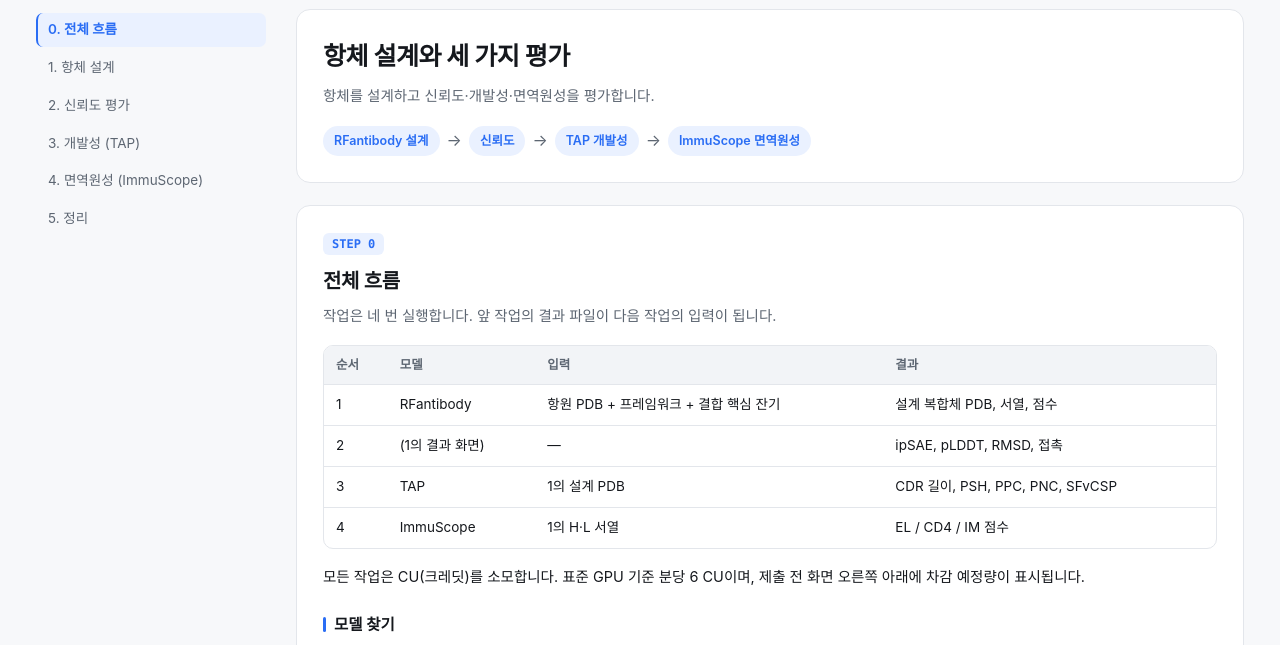
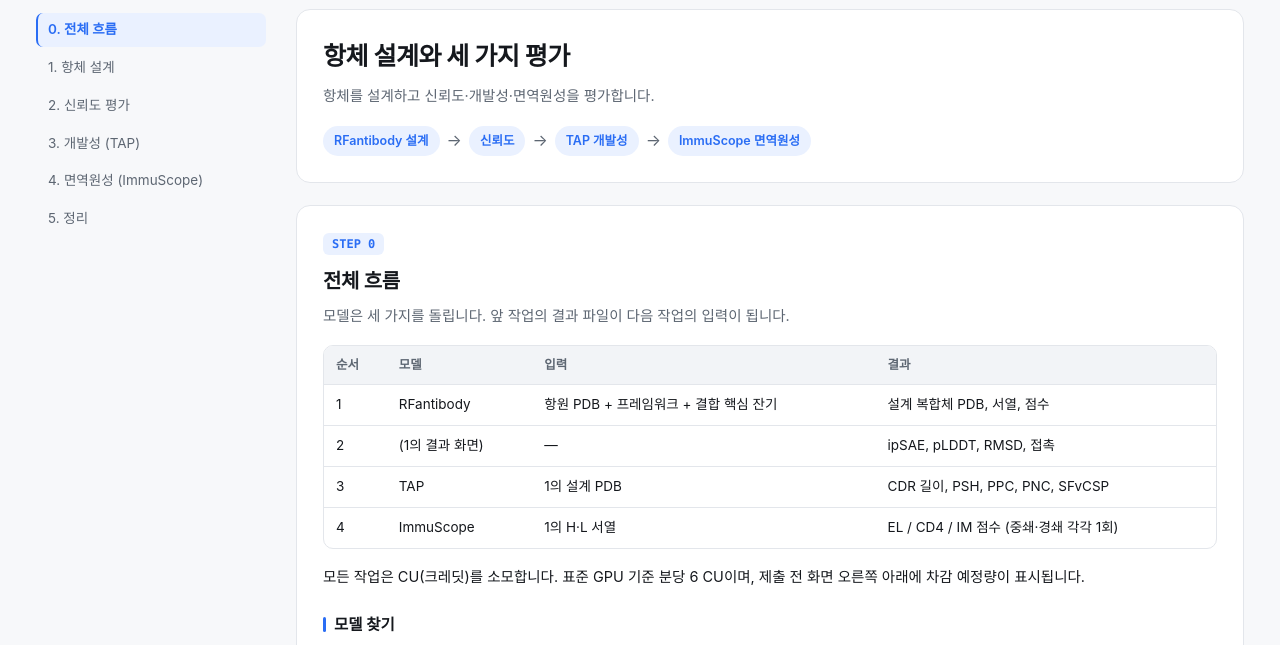
Before and after one commit to irisuniflora/antibody-design-manual, a plain HTML site: page index.html in a window 1280 px wide. Shown: the part 75-720 px from the top of the page. Drawn offline with Linux system fonts and the light colour scheme.

Commit message:
검증 반영: ipSAE 0.65 합격선 일관화, TAP AMBER 추가, 플랜 상한 명시
- STEP 5 예시표를 ipSAE 0.65 기준에 맞게 전원 탈락 사례로 정정
- TAP Flag에 AMBER 등급과 Total CDR Length 구간(54/60) 추가
- 생성할 디자인 수 무료·베이직 플랜 상한 5 명시
- "작업 네 번" 문장을 모델 세 개 + ImmuScope 2회로 정정
- 좌표 파일 저장 버튼과 TAP 입력 경로 구분

Co-Authored-By: Claude Opus 5 <noreply@anthropic.com>

```diff
--- a/index.html
+++ b/index.html
@@ -183,8 +183,8 @@ sections:[
  id:'overview', num:'STEP 0',
  nav:{ko:'0. 전체 흐름', zh:'0. 全流程'},
  h2:{ko:'전체 흐름', zh:'全流程'},
- lede:{ko:'작업은 네 번 실행합니다. 앞 작업의 결과 파일이 다음 작업의 입력이 됩니다.',
-       zh:'共运行四次作业。前一次的结果文件是下一次的输入。'},
+ lede:{ko:'모델은 세 가지를 돌립니다. 앞 작업의 결과 파일이 다음 작업의 입력이 됩니다.',
+       zh:'共运行三个模型。前一次的结果文件是下一次的输入。'},
  blocks:[
   {table:{
     head:{ko:['순서','모델','입력','결과'], zh:['顺序','模型','输入','结果']},
@@ -192,11 +192,11 @@ sections:[
       ko:[['1','RFantibody','항원 PDB + 프레임워크 + 결합 핵심 잔기','설계 복합체 PDB, 서열, 점수'],
           ['2','(1의 결과 화면)','—','<span class="nw">ipSAE</span>, pLDDT, RMSD, 접촉'],
           ['3','TAP','1의 설계 PDB','CDR 길이, PSH, PPC, PNC, SFvCSP'],
-          ['4','ImmuScope','1의 H·L 서열','EL / CD4 / IM 점수']],
+          ['4','ImmuScope','1의 H·L 서열','EL / CD4 / IM 점수 (중쇄·경쇄 각각 1회)']],
       zh:[['1','RFantibody','抗原 PDB + 框架 + 结合关键残基','设计复合物 PDB、序列、分数'],
           ['2','（第 1 步的结果界面）','—','<span class="nw">ipSAE</span>、pLDDT、RMSD、接触'],
           ['3','TAP','第 1 步的设计 PDB','CDR 长度、PSH、PPC、PNC、SFvCSP'],
-          ['4','ImmuScope','第 1 步的 H·L 序列','EL / CD4 / IM 分数']]}}},
+          ['4','ImmuScope','第 1 步的 H·L 序列','EL / CD4 / IM 分数（重链轻链各运行一次）']]}}},
   {p:{ko:'모든 작업은 CU(크레딧)를 소모합니다. 표준 GPU 기준 분당 6 CU이며, 제출 전 화면 오른쪽 아래에 차감 예정량이 표시됩니다.',
       zh:'所有作业都会消耗 CU（额度）。标准 GPU 为每分钟 6 CU，提交前界面右下角会显示预计扣除量。'}},
 
@@ -263,12 +263,12 @@ sections:[
   {shot:{id:'05-rfab-params',
     cap:{ko:'기본값 그대로 실행해도 됩니다. 아래 네 개만 의미를 알아 두면 충분합니다.',
          zh:'可以直接用默认值运行。只需了解下面四项的含义。'},
-    items:{ko:['<b>생성할 디자인 수</b> (기본 1) — 만들 설계 개수입니다. 늘리면 좋은 후보가 나올 확률이 오르지만 시간과 CU도 같이 늘어납니다.',
+    items:{ko:['<b>생성할 디자인 수</b> (기본 1) — 만들 설계 개수입니다. 늘리면 좋은 후보가 나올 확률이 오르지만 시간과 CU도 같이 늘어납니다. 무료·베이직 플랜은 <b>최대 5</b>이며, 넘기면 제출이 거절됩니다.',
                '<b>설계 조기 종료 기준</b> (기본 5) — 결합 핵심 잔기와 충분히 가까워지면 멈추는 기준입니다.',
                '<b>설계 과정 스텝 수</b> (기본 50) — 키우면 느려지는 대신 정교해집니다.',
                '<b>서열 설계 모델</b> (기본 ProteinMPNN) — 항체에 특화된 <code>AbMPNN</code>, <code>AntiBMPNN</code>으로 바꿔 비교할 수 있습니다.',
                '<b>분석 시작</b> — 누르면 작업이 제출됩니다.'],
-           zh:['<b>生成设计数</b>（默认 1）— 要生成的设计数量。增加可提高出好候选的概率，但时间与 CU 也同比增加。',
+           zh:['<b>生成设计数</b>（默认 1）— 要生成的设计数量。增加可提高出好候选的概率，但时间与 CU 也同比增加。免费与基础套餐<b>最多为 5</b>，超过则提交会被拒绝。',
                '<b>提前终止标准</b>（默认 5）— 与结合关键残基足够接近时停止的判据。',
                '<b>设计过程步数</b>（默认 50）— 增大则更慢但更精细。',
                '<b>序列设计模型</b>（默认 ProteinMPNN）— 可改为抗体专用的 <code>AbMPNN</code>、<code>AntiBMPNN</code> 进行比较。',
@@ -360,9 +360,9 @@ sections:[
   {shot:{id:'09-sequence-copy',
     cap:{ko:'3D 화면 아래 서열 영역에서 체인별로 꺼낼 수 있습니다.', zh:'在 3D 画面下方的序列区域可按链导出。'},
     items:{ko:['<b>체인 선택</b> — <code>H</code>(중쇄) 또는 <code>L</code>(경쇄)를 누릅니다. <code>A</code>는 항원입니다.',
-               '<b>서열 복사</b> — 선택한 체인의 서열이 복사됩니다. ImmuScope에 그대로 붙여 넣습니다. 옆의 <code>좌표 파일 저장</code>으로 구조 파일을 받습니다.'],
+               '<b>서열 복사</b> — 선택한 체인의 서열이 복사됩니다. ImmuScope에 그대로 붙여 넣습니다. 옆의 <code>좌표 파일 저장</code>은 지금 보고 있는 구조를 내 컴퓨터에 받는 기능입니다. TAP에 넣을 구조는 이 버튼이 아니라 STEP 3에서 <code>결과</code> 폴더의 파일을 직접 고릅니다.'],
            zh:['<b>选择链</b> — 点击 <code>H</code>（重链）或 <code>L</code>（轻链）。<code>A</code> 是抗原。',
-               '<b>复制序列</b> — 复制所选链的序列，可直接粘贴到 ImmuScope。旁边的 <code>保存坐标文件</code> 可下载结构文件。']}}},
+               '<b>复制序列</b> — 复制所选链的序列，可直接粘贴到 ImmuScope。旁边的 <code>保存坐标文件</code> 用于把当前查看的结构下载到本机。送入 TAP 的结构不走这个按钮，而是在 STEP 3 从 <code>结果</code> 文件夹中直接选取。']}}},
   {bad:{ttl:{ko:'반드시 best 구조를 씁니다', zh:'必须使用 best 结构'},
         body:{ko:'결과 폴더에는 중간 산출물이 여러 개 들어 있습니다. 이 중 이름이 <code>_best.pdb</code>로 끝나는 파일만 <b>마지막 refolding(재접힘) 검증까지 끝난 최종 구조</b>입니다. 다음 단계에서 구조를 꺼낼 때는 항상 이 파일을 기준으로 합니다.',
               zh:'结果文件夹中含有多个中间产物。其中只有文件名以 <code>_best.pdb</code> 结尾的，才是<b>完成最后 refolding（重折叠）验证的最终结构</b>。后续步骤取用结构时，一律以该文件为准。'}}}
@@ -416,23 +416,23 @@ sections:[
     cap:{ko:'<code>tap_report_metrics.csv</code>. 오른쪽 위 <code>Download All</code>로 원본 파일을 받을 수 있습니다.',
          zh:'<code>tap_report_metrics.csv</code>。可用右上角 <code>Download All</code> 下载原始文件。'},
     items:{ko:['<b>Value</b> — 측정값입니다. 예시에서 PSH는 202.62입니다.',
-               '<b>Flag</b> — 판정입니다. <span class="g">GREEN</span>은 통과, <span class="r">RED</span>는 위험입니다. 예시에서는 PSH 하나만 RED입니다.',
+               '<b>Flag</b> — 판정입니다. <span class="g">GREEN</span>은 통과, <span class="a">AMBER</span>는 경계, <span class="r">RED</span>는 위험입니다. 예시에서는 PSH 하나만 RED입니다.',
                '<b>Threshold</b> — 판정 기준입니다. <code>PSH &gt; 173.8 (Red - too high)</code>이므로 202.62는 기준을 넘었습니다.',
                '<b>보기 전환</b> — 표 아이콘과 그래프 아이콘을 눌러 아래 다섯 개 그래프로 넘어갑니다.'],
            zh:['<b>Value</b> — 测量值。示例中 PSH 为 202.62。',
-               '<b>Flag</b> — 判定。<span class="g">GREEN</span> 为通过，<span class="r">RED</span> 为危险。示例中只有 PSH 为 RED。',
+               '<b>Flag</b> — 判定。<span class="g">GREEN</span> 为通过，<span class="a">AMBER</span> 为临界，<span class="r">RED</span> 为危险。示例中只有 PSH 为 RED。',
                '<b>Threshold</b> — 判定标准。因为 <code>PSH &gt; 173.8 (Red - too high)</code>，所以 202.62 已超标。',
                '<b>切换视图</b> — 点击表格图标与图表图标，可切换到下面的五张图。']}}},
   {bad:{ttl:{ko:'RED가 하나라도 있으면', zh:'只要出现一个 RED'},
-        body:{ko:'그 후보는 우선순위를 낮춥니다. 어떤 지표가 RED인지가 다음 설계에서 바꿀 항목을 알려 줍니다. 아래 대응표를 참고합니다.',
-              zh:'降低该候选的优先级。哪个指标为 RED，就指明了下次设计要修改的项目。参见下面的对照表。'}}},
+        body:{ko:'그 후보는 우선순위를 낮춥니다. 어떤 지표가 RED인지가 다음 설계에서 바꿀 항목을 알려 줍니다. 아래 대응표를 참고합니다. AMBER는 경계값이므로 바로 탈락시키지 않고 다른 후보와 비교합니다.',
+              zh:'降低该候选的优先级。哪个指标为 RED，就指明了下次设计要修改的项目。参见下面的对照表。AMBER 属临界值，不必直接淘汰，与其他候选比较即可。'}}},
 
   {h3:{ko:'결과 읽기 · 분포 그래프', zh:'解读结果 · 分布图'}},
   {p:{ko:'표의 숫자를 임상 항체들과 비교해 보여 줍니다. 파란 분포는 임상 항체들(TABS), <b class="g">초록 세로선</b>은 내 설계입니다. <b class="a">주황 점선</b>을 넘으면 주의, <b class="r">빨간 점선</b>을 넘으면 위험입니다.',
       zh:'将表中数值与临床抗体作对比展示。蓝色分布是临床抗体（TABS），<b class="g">绿色竖线</b>是本设计。越过<b class="a">橙色虚线</b>需注意，越过<b class="r">红色虚线</b>为危险。'}},
   {gal:[
     {id:'13a-tap-cdrlen', t:{ko:'Total CDR Length', zh:'Total CDR Length'},
-      d:{ko:'여섯 CDR 길이의 합. 너무 길면 응집 위험이 커집니다.', zh:'六个 CDR 长度之和。过长则聚集风险增大。'}},
+      d:{ko:'여섯 CDR 길이의 합. 54 미만 통과, 54–60 경계, 60 초과 위험입니다.', zh:'六个 CDR 长度之和。低于 54 通过，54–60 临界，超过 60 为危险。'}},
     {id:'13b-tap-psh', t:{ko:'PSH', zh:'PSH'},
       d:{ko:'CDR 주변 표면 소수성. 예시에서는 초록선이 빨간 점선 바깥에 있어 위험합니다.', zh:'CDR 周围表面疏水性。示例中绿线位于红色虚线之外，属危险。'}},
     {id:'13c-tap-ppc', t:{ko:'PPC', zh:'PPC'},
@@ -542,15 +542,18 @@ sections:[
   {table:{
     head:{ko:['후보','pLDDT','ipSAE','CDR 최저 pLDDT','TAP','IM 0.5 초과 구간','판정'],
           zh:['候选','pLDDT','ipSAE','CDR 最低 pLDDT','TAP','IM 超过 0.5 的区段','判定']},
-    rows:{ko:[['RFantibody_1','88.2','0.267','—','—','—','<span class="g">1순위</span>'],
-              ['RFantibody_4','89.5','0.028','58.5 (L2)','PSH 범위 밖','—','<span class="a">보류</span>'],
-              ['RFantibody_0','89.2','0.012','—','—','—','<span class="r">제외</span>']],
-           zh:[['RFantibody_1','88.2','0.267','—','—','—','<span class="g">第 1 顺位</span>'],
-               ['RFantibody_4','89.5','0.028','58.5 (L2)','PSH 超出范围','—','<span class="a">待定</span>'],
-               ['RFantibody_0','89.2','0.012','—','—','—','<span class="r">排除</span>']]}}},
+    rows:{ko:[['RFantibody_1','88.2','<span class="r">0.267</span>','—','—','—','<span class="r">제외</span>'],
+              ['RFantibody_4','89.5','<span class="r">0.028</span>','58.5 (L2)','PSH 범위 밖','—','<span class="r">제외</span>'],
+              ['RFantibody_0','89.2','<span class="r">0.012</span>','—','—','—','<span class="r">제외</span>']],
+           zh:[['RFantibody_1','88.2','<span class="r">0.267</span>','—','—','—','<span class="r">排除</span>'],
+               ['RFantibody_4','89.5','<span class="r">0.028</span>','58.5 (L2)','PSH 超出范围','—','<span class="r">排除</span>'],
+               ['RFantibody_0','89.2','<span class="r">0.012</span>','—','—','—','<span class="r">排除</span>']]}}},
+  {bad:{ttl:{ko:'이 예시는 전부 탈락한 경우입니다', zh:'该示例为全部淘汰的情况'},
+        body:{ko:'세 후보 모두 pLDDT는 88 이상으로 높지만 ipSAE가 0.267, 0.028, 0.012로 <b>기준 0.65에 한참 못 미칩니다.</b> 구조 자체는 잘 접혔는데 항원과의 계면이 제대로 만들어지지 않았다는 뜻이므로 전부 제외합니다. 이럴 때는 <code>생성할 디자인 수</code>를 늘려 다시 실행하거나, 결합 핵심 잔기를 더 표면에 드러난 위치로 바꿔 다시 설계합니다.',
+              zh:'三个候选的 pLDDT 都在 88 以上，但 ipSAE 分别为 0.267、0.028、0.012，<b>远低于 0.65 的标准</b>。这说明结构本身折叠良好，但与抗原的界面没有正确形成，因此全部排除。此时应增大 <code>生成设计数</code> 重新运行，或将结合关键残基改到更暴露于表面的位置后重新设计。'}}},
   {note:{ttl:{ko:'표 채우는 법', zh:'填表方法'},
-         body:{ko:'위 숫자는 화면 예시에서 가져온 값이며 빈칸은 직접 채웁니다. pLDDT와 ipSAE는 분포 탭, CDR 최저 pLDDT는 지표 상세 탭, TAP과 IM은 각 결과 화면에서 읽습니다.',
-               zh:'上表数字取自界面示例，空白处请自行填写。pLDDT 与 ipSAE 取自分布标签页，CDR 最低 pLDDT 取自指标详情标签页，TAP 与 IM 取自各自的结果界面。'}}},
+         body:{ko:'위 숫자는 화면 예시에서 가져온 값이며 빈칸은 직접 채웁니다. pLDDT와 ipSAE는 분포 탭, CDR 최저 pLDDT는 지표 상세 탭, TAP과 IM은 각 결과 화면에서 읽습니다. ipSAE가 0.65 이상인 후보가 하나도 없으면 TAP과 ImmuScope로 넘어가지 않고 설계부터 다시 합니다.',
+               zh:'上表数字取自界面示例，空白处请自行填写。pLDDT 与 ipSAE 取自分布标签页，CDR 最低 pLDDT 取自指标详情标签页，TAP 与 IM 取自各自的结果界面。若没有任何候选的 ipSAE 达到 0.65，就不要进入 TAP 与 ImmuScope，应先重新设计。'}}},
 
   {h3:{ko:'제출물', zh:'提交物'}},
   {ul:{ko:['작업 ID와 사용한 입력값 (Result 화면의 입력 파일·파라미터 영역)',
```
